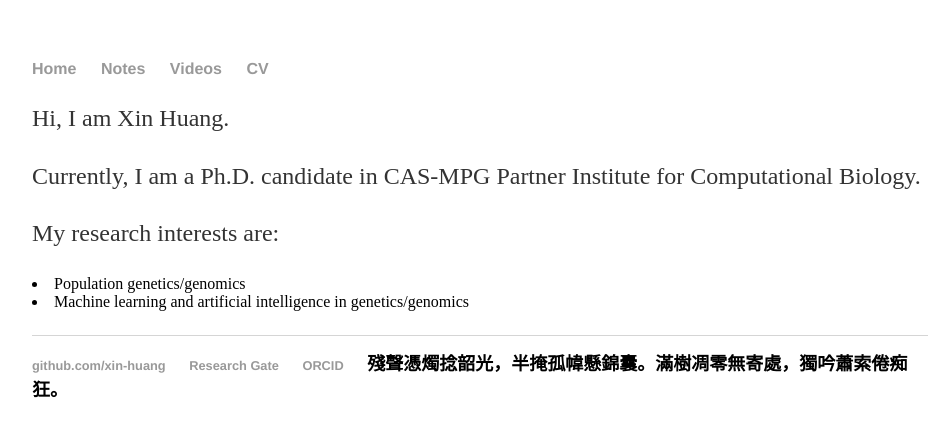
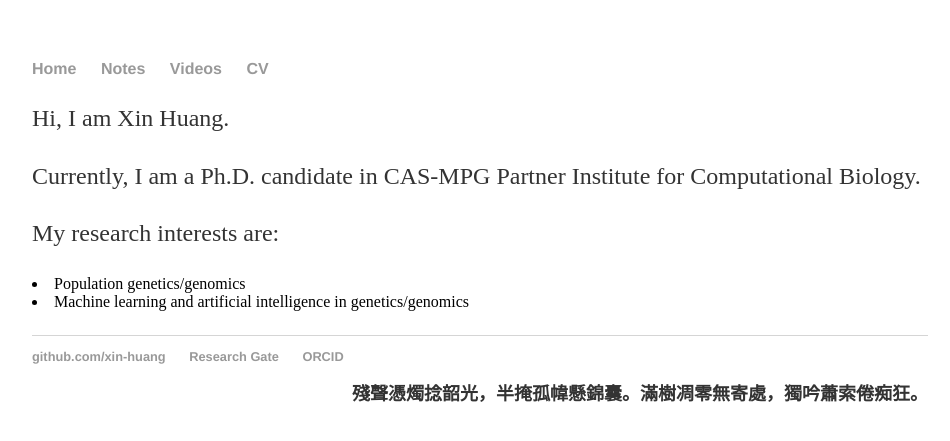
Before and after one commit to xin-huang/xin-huang.github.io, a Jekyll site: the page built from index.html, in a window 1280 px wide. Shown: the top 441 px of the page, without its empty margins (160-1110 px from the left). Built offline with Jekyll 4.4.1, drawn with Linux system fonts in a browser that asks for light colours.

Commit message:
Update css

```diff
--- a/_layouts/default.html
+++ b/_layouts/default.html
@@ -27,7 +27,7 @@
 	        		<li><a href="https://github.com/xin-huang">github.com/xin-huang</a></li>
 				    <li><a href="https://www.researchgate.net/profile/Xin_Huang39">Research Gate</a></li>
 				    <li><a href="http://orcid.org/0000-0002-9918-9602">ORCID</a></li>
-                    <li class="poem">殘聲憑燭捻韶光，半掩孤幃懸錦囊。滿樹凋零無寄處，獨吟蕭索倦痴狂。</li>
+                    <p class="poem">殘聲憑燭捻韶光，半掩孤幃懸錦囊。滿樹凋零無寄處，獨吟蕭索倦痴狂。</p>
                 </ul>
 			</footer>
 		</body>
--- a/css/main.css
+++ b/css/main.css
@@ -50,7 +50,7 @@
 
 .poem
 {
-    font-family: BiauKai;
+    font-family: STXingkai;
     font-size: 18px;
     text-align: right;
 }
```
